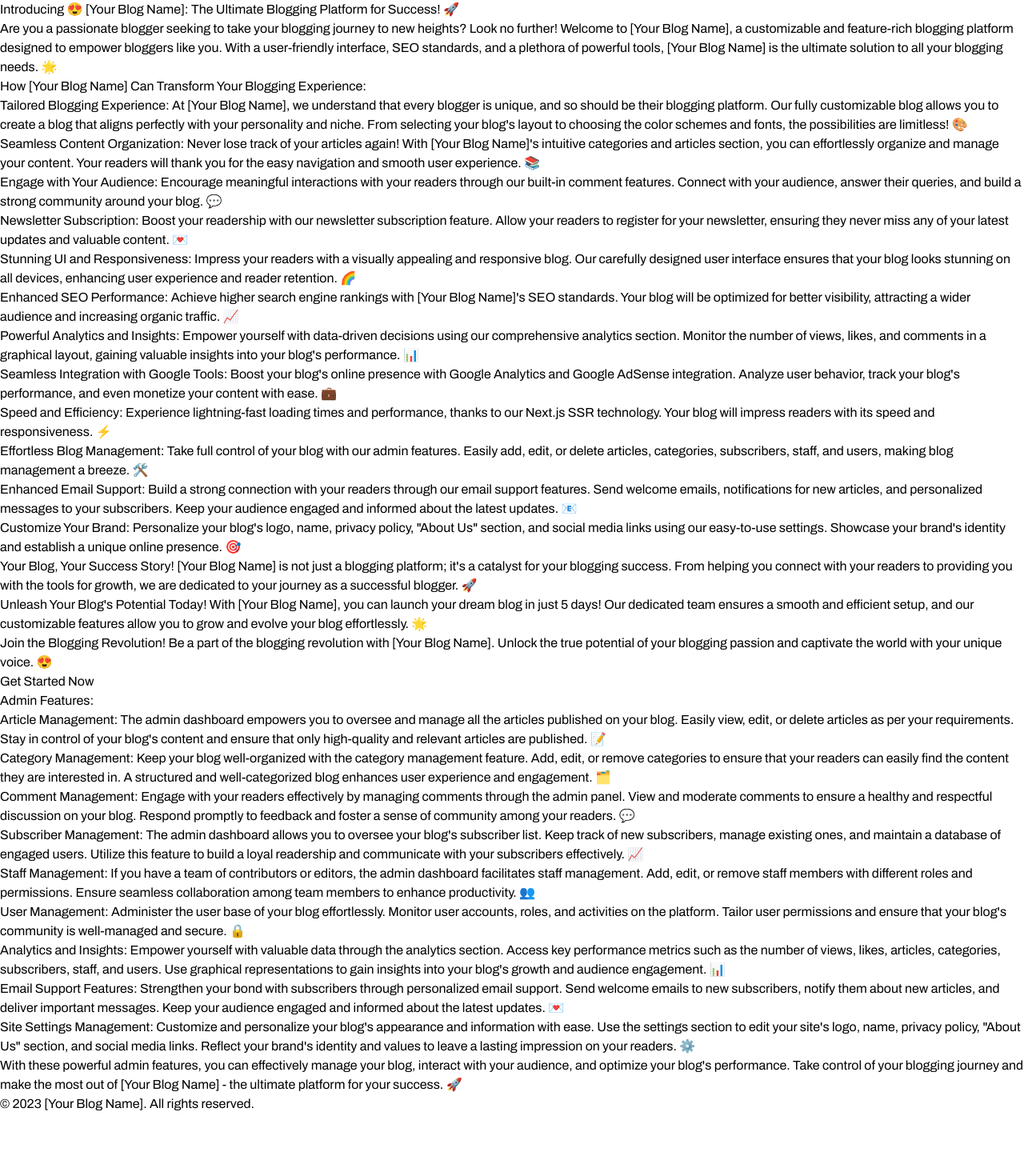
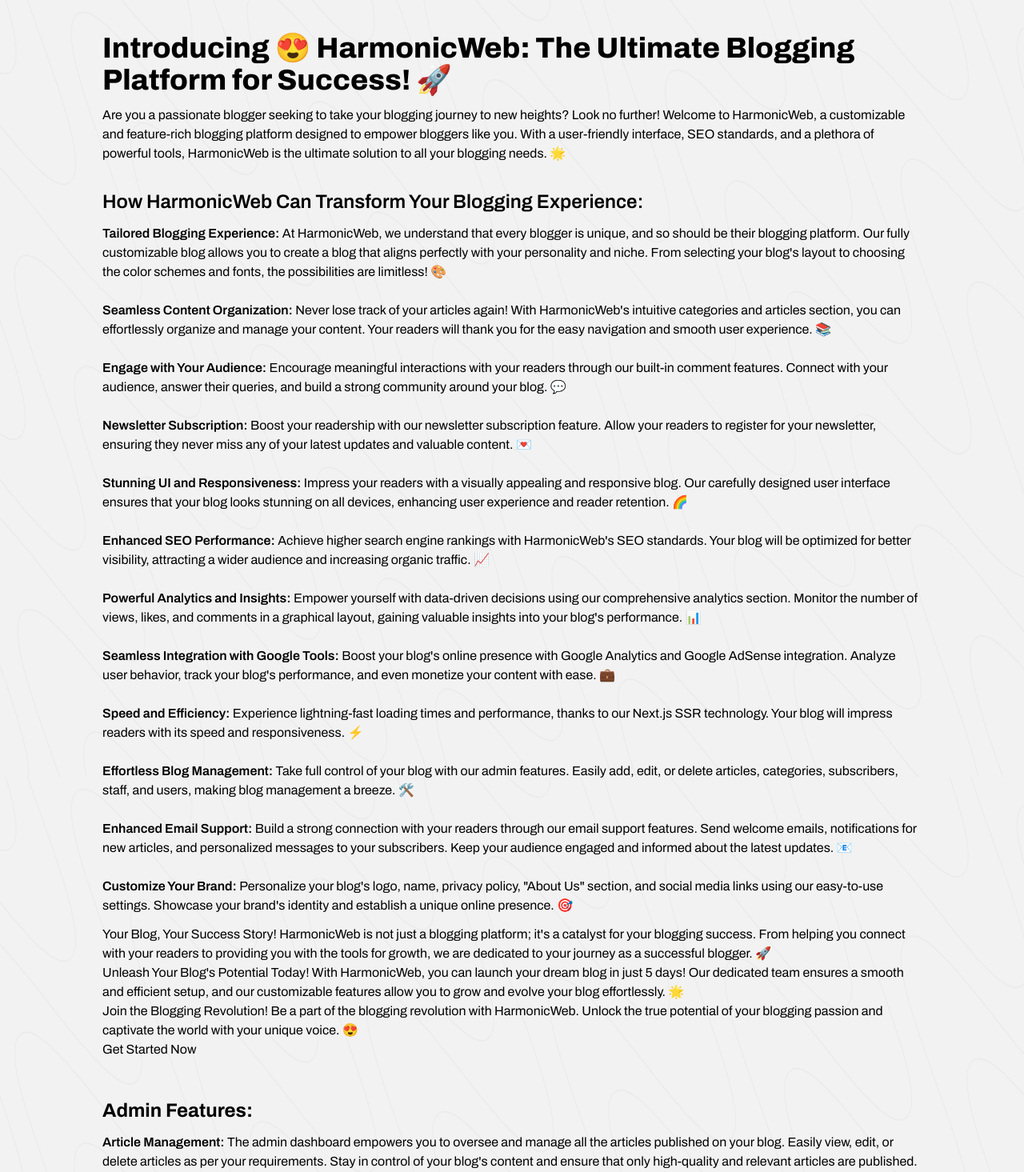
Before and after one commit to Stevolisis/harmonic-web, a Next.js app: page / in a window 1280 px wide. Shown: the top 1465 px of the page at 80% size. Before the commit the page ends 1392 px from the top, so only its background shows below. Built offline with nearby package versions, Linux system fonts and the light colour scheme.

Commit message:
tailwind no utility error fixed by fixing content path to src/

```diff
--- a/src/pages/index.js
+++ b/src/pages/index.js
@@ -1,51 +1,80 @@
+import Head from 'next/head'
 import Image from 'next/image'
 
 export default function Home() {
   return (
-      <main>
+    <>
+        <Head>
+      <meta charSet="UTF-8"/>
+      <meta name="viewport" content="width=device-width, initial-scale=1.0"/>
+      <meta httpEquiv="X-UA-Compatible" content="ie=edge"/>
+      <title>Introducing 😍 HarmonicWeb: The Ultimate Blogging Platform for Success! 🚀</title>
+      <meta name="description" content="Are you a passionate blogger seeking to take your blogging journey to new heights? Look no further! Welcome to HarmonicWeb, a customizable and feature-rich blogging platform designed to empower bloggers like you. With a user-friendly interface, SEO standards, and a plethora of powerful tools, HarmonicWeb is the ultimate solution to all your blogging needs. 🌟"/>
+      <meta name="keywords" content="blogging platform, blog, bloggers, customizable, feature-rich, user-friendly, SEO, technology blog, tech news, updates, insights"/>
+      <link rel="icon" href="/logo.png"/>
+      <meta name="theme-color" content="#177C65"/>
+      <meta property="og:title" content="Introducing 😍 HarmonicWeb: The Ultimate Blogging Platform for Success! 🚀"/>
+      <meta property="og:type" content="website"/>
+      <meta property="og:url" content="https://harmonic-web.vercel.app"/>
+      <meta property="og:image" content="/logo.png"/>
+      <meta property="og:description" content="Are you a passionate blogger seeking to take your blogging journey to new heights? Look no further! Welcome to HarmonicWeb, a customizable and feature-rich blogging platform designed to empower bloggers like you. With a user-friendly interface, SEO standards, and a plethora of powerful tools, HarmonicWeb is the ultimate solution to all your blogging needs. 🌟"/>
+      <meta name="twitter:card" content="summary_large_image"/>
+      <meta name="twitter:title" content="Introducing 😍 HarmonicWeb: The Ultimate Blogging Platform for Success! 🚀"/>
+      <meta name="twitter:image" content="/logo.png"/>
+      <meta name="twitter:description" content="Are you a passionate blogger seeking to take your blogging journey to new heights? Look no further! Welcome to HarmonicWeb, a customizable and feature-rich blogging platform designed to empower bloggers like you. With a user-friendly interface, SEO standards, and a plethora of powerful tools, HarmonicWeb is the ultimate solution to all your blogging needs. 🌟"/>
+  </Head>
+
+
+
+    <main className='py-10 px-7 md:px-32 bg-communitywave bg-bgLight'>
         <header>
-          <h1>Introducing 😍 [Your Blog Name]: The Ultimate Blogging Platform for Success! 🚀</h1>
-          <p>Are you a passionate blogger seeking to take your blogging journey to new heights? Look no further! Welcome to [Your Blog Name], a customizable and feature-rich blogging platform designed to empower bloggers like you. With a user-friendly interface, SEO standards, and a plethora of powerful tools, [Your Blog Name] is the ultimate solution to all your blogging needs. 🌟</p>
-          <p>How [Your Blog Name] Can Transform Your Blogging Experience:</p>
+          <h1 className='text-4xl font-ArchivoExtraBold'>Introducing 😍 HarmonicWeb: The Ultimate Blogging Platform for Success! 🚀</h1>
+          <p className='py-3'>Are you a passionate blogger seeking to take your blogging journey to new heights? Look no further! Welcome to HarmonicWeb, a customizable and feature-rich blogging platform designed to empower bloggers like you. With a user-friendly interface, SEO standards, and a plethora of powerful tools, HarmonicWeb is the ultimate solution to all your blogging needs. 🌟</p>
+
+
+          <h3 className='text-2xl font-ArchivoSemiBold mt-5'>How HarmonicWeb Can Transform Your Blogging Experience:</h3>
+
           <ul>
-              <li>Tailored Blogging Experience: At [Your Blog Name], we understand that every blogger is unique, and so should be their blogging platform. Our fully customizable blog allows you to create a blog that aligns perfectly with your personality and niche. From selecting your blog's layout to choosing the color schemes and fonts, the possibilities are limitless! 🎨</li>
-              <li>Seamless Content Organization: Never lose track of your articles again! With [Your Blog Name]'s intuitive categories and articles section, you can effortlessly organize and manage your content. Your readers will thank you for the easy navigation and smooth user experience. 📚</li>
-              <li>Engage with Your Audience: Encourage meaningful interactions with your readers through our built-in comment features. Connect with your audience, answer their queries, and build a strong community around your blog. 💬</li>
-              <li>Newsletter Subscription: Boost your readership with our newsletter subscription feature. Allow your readers to register for your newsletter, ensuring they never miss any of your latest updates and valuable content. 💌</li>
-              <li>Stunning UI and Responsiveness: Impress your readers with a visually appealing and responsive blog. Our carefully designed user interface ensures that your blog looks stunning on all devices, enhancing user experience and reader retention. 🌈</li>
-              <li>Enhanced SEO Performance: Achieve higher search engine rankings with [Your Blog Name]'s SEO standards. Your blog will be optimized for better visibility, attracting a wider audience and increasing organic traffic. 📈</li>
-              <li>Powerful Analytics and Insights: Empower yourself with data-driven decisions using our comprehensive analytics section. Monitor the number of views, likes, and comments in a graphical layout, gaining valuable insights into your blog's performance. 📊</li>
-              <li>Seamless Integration with Google Tools: Boost your blog's online presence with Google Analytics and Google AdSense integration. Analyze user behavior, track your blog's performance, and even monetize your content with ease. 💼</li>
-              <li>Speed and Efficiency: Experience lightning-fast loading times and performance, thanks to our Next.js SSR technology. Your blog will impress readers with its speed and responsiveness. ⚡</li>
-              <li>Effortless Blog Management: Take full control of your blog with our admin features. Easily add, edit, or delete articles, categories, subscribers, staff, and users, making blog management a breeze. 🛠️</li>
-              <li>Enhanced Email Support: Build a strong connection with your readers through our email support features. Send welcome emails, notifications for new articles, and personalized messages to your subscribers. Keep your audience engaged and informed about the latest updates. 📧</li>
-              <li>Customize Your Brand: Personalize your blog's logo, name, privacy policy, "About Us" section, and social media links using our easy-to-use settings. Showcase your brand's identity and establish a unique online presence. 🎯</li>
+              <li className='py-3'><span className='font-ArchivoSemiBold'>Tailored Blogging Experience:</span> At HarmonicWeb, we understand that every blogger is unique, and so should be their blogging platform. Our fully customizable blog allows you to create a blog that aligns perfectly with your personality and niche. From selecting your blog's layout to choosing the color schemes and fonts, the possibilities are limitless! 🎨</li>
+              <li className='py-3'><span className='font-ArchivoSemiBold'>Seamless Content Organization:</span> Never lose track of your articles again! With HarmonicWeb's intuitive categories and articles section, you can effortlessly organize and manage your content. Your readers will thank you for the easy navigation and smooth user experience. 📚</li>
+              <li className='py-3'><span className='font-ArchivoSemiBold'>Engage with Your Audience:</span> Encourage meaningful interactions with your readers through our built-in comment features. Connect with your audience, answer their queries, and build a strong community around your blog. 💬</li>
+              <li className='py-3'><span className='font-ArchivoSemiBold'>Newsletter Subscription:</span> Boost your readership with our newsletter subscription feature. Allow your readers to register for your newsletter, ensuring they never miss any of your latest updates and valuable content. 💌</li>
+              <li className='py-3'><span className='font-ArchivoSemiBold'>Stunning UI and Responsiveness:</span> Impress your readers with a visually appealing and responsive blog. Our carefully designed user interface ensures that your blog looks stunning on all devices, enhancing user experience and reader retention. 🌈</li>
+              <li className='py-3'><span className='font-ArchivoSemiBold'>Enhanced SEO Performance:</span> Achieve higher search engine rankings with HarmonicWeb's SEO standards. Your blog will be optimized for better visibility, attracting a wider audience and increasing organic traffic. 📈</li>
+              <li className='py-3'><span className='font-ArchivoSemiBold'>Powerful Analytics and Insights:</span> Empower yourself with data-driven decisions using our comprehensive analytics section. Monitor the number of views, likes, and comments in a graphical layout, gaining valuable insights into your blog's performance. 📊</li>
+              <li className='py-3'><span className='font-ArchivoSemiBold'>Seamless Integration with Google Tools:</span> Boost your blog's online presence with Google Analytics and Google AdSense integration. Analyze user behavior, track your blog's performance, and even monetize your content with ease. 💼</li>
+              <li className='py-3'><span className='font-ArchivoSemiBold'>Speed and Efficiency:</span> Experience lightning-fast loading times and performance, thanks to our Next.js SSR technology. Your blog will impress readers with its speed and responsiveness. ⚡</li>
+              <li className='py-3'><span className='font-ArchivoSemiBold'>Effortless Blog Management:</span> Take full control of your blog with our admin features. Easily add, edit, or delete articles, categories, subscribers, staff, and users, making blog management a breeze. 🛠️</li>
+              <li className='py-3'><span className='font-ArchivoSemiBold'>Enhanced Email Support:</span> Build a strong connection with your readers through our email support features. Send welcome emails, notifications for new articles, and personalized messages to your subscribers. Keep your audience engaged and informed about the latest updates. 📧</li>
+              <li className='py-3'><span className='font-ArchivoSemiBold'>Customize Your Brand:</span> Personalize your blog's logo, name, privacy policy, "About Us" section, and social media links using our easy-to-use settings. Showcase your brand's identity and establish a unique online presence. 🎯</li>
           </ul>
-          <p>Your Blog, Your Success Story! [Your Blog Name] is not just a blogging platform; it's a catalyst for your blogging success. From helping you connect with your readers to providing you with the tools for growth, we are dedicated to your journey as a successful blogger. 🚀</p>
-          <p>Unleash Your Blog's Potential Today! With [Your Blog Name], you can launch your dream blog in just 5 days! Our dedicated team ensures a smooth and efficient setup, and our customizable features allow you to grow and evolve your blog effortlessly. 🌟</p>
-          <p>Join the Blogging Revolution! Be a part of the blogging revolution with [Your Blog Name]. Unlock the true potential of your blogging passion and captivate the world with your unique voice. 😍</p>
+
+          <p>Your Blog, Your Success Story! HarmonicWeb is not just a blogging platform; it's a catalyst for your blogging success. From helping you connect with your readers to providing you with the tools for growth, we are dedicated to your journey as a successful blogger. 🚀</p>
+          <p>Unleash Your Blog's Potential Today! With HarmonicWeb, you can launch your dream blog in just 5 days! Our dedicated team ensures a smooth and efficient setup, and our customizable features allow you to grow and evolve your blog effortlessly. 🌟</p>
+          <p>Join the Blogging Revolution! Be a part of the blogging revolution with HarmonicWeb. Unlock the true potential of your blogging passion and captivate the world with your unique voice. 😍</p>
           <button>Get Started Now</button>
       </header>
 
-      <section>
-          <h2>Admin Features:</h2>
+      <section className='mt-12'>
+          <h2 className=' font-ArchivoBold text-2xl'>Admin Features:</h2>
           <ul>
-              <li>Article Management: The admin dashboard empowers you to oversee and manage all the articles published on your blog. Easily view, edit, or delete articles as per your requirements. Stay in control of your blog's content and ensure that only high-quality and relevant articles are published. 📝</li>
-              <li>Category Management: Keep your blog well-organized with the category management feature. Add, edit, or remove categories to ensure that your readers can easily find the content they are interested in. A structured and well-categorized blog enhances user experience and engagement. 🗂️</li>
-              <li>Comment Management: Engage with your readers effectively by managing comments through the admin panel. View and moderate comments to ensure a healthy and respectful discussion on your blog. Respond promptly to feedback and foster a sense of community among your readers. 💬</li>
-              <li>Subscriber Management: The admin dashboard allows you to oversee your blog's subscriber list. Keep track of new subscribers, manage existing ones, and maintain a database of engaged users. Utilize this feature to build a loyal readership and communicate with your subscribers effectively. 📈</li>
-              <li>Staff Management: If you have a team of contributors or editors, the admin dashboard facilitates staff management. Add, edit, or remove staff members with different roles and permissions. Ensure seamless collaboration among team members to enhance productivity. 👥</li>
-              <li>User Management: Administer the user base of your blog effortlessly. Monitor user accounts, roles, and activities on the platform. Tailor user permissions and ensure that your blog's community is well-managed and secure. 🔒</li>
-              <li>Analytics and Insights: Empower yourself with valuable data through the analytics section. Access key performance metrics such as the number of views, likes, articles, categories, subscribers, staff, and users. Use graphical representations to gain insights into your blog's growth and audience engagement. 📊</li>
-              <li>Email Support Features: Strengthen your bond with subscribers through personalized email support. Send welcome emails to new subscribers, notify them about new articles, and deliver important messages. Keep your audience engaged and informed about the latest updates. 💌</li>
-              <li>Site Settings Management: Customize and personalize your blog's appearance and information with ease. Use the settings section to edit your site's logo, name, privacy policy, "About Us" section, and social media links. Reflect your brand's identity and values to leave a lasting impression on your readers. ⚙️</li>
+              <li className='py-3'><span className='font-ArchivoSemiBold'>Article Management:</span> The admin dashboard empowers you to oversee and manage all the articles published on your blog. Easily view, edit, or delete articles as per your requirements. Stay in control of your blog's content and ensure that only high-quality and relevant articles are published. 📝</li>
+              <li className='py-3'><span className='font-ArchivoSemiBold'>Category Management:</span> Keep your blog well-organized with the category management feature. Add, edit, or remove categories to ensure that your readers can easily find the content they are interested in. A structured and well-categorized blog enhances user experience and engagement. 🗂️</li>
+              <li className='py-3'><span className='font-ArchivoSemiBold'>Comment Management:</span> Engage with your readers effectively by managing comments through the admin panel. View and moderate comments to ensure a healthy and respectful discussion on your blog. Respond promptly to feedback and foster a sense of community among your readers. 💬</li>
+              <li className='py-3'><span className='font-ArchivoSemiBold'>Subscriber Management:</span> The admin dashboard allows you to oversee your blog's subscriber list. Keep track of new subscribers, manage existing ones, and maintain a database of engaged users. Utilize this feature to build a loyal readership and communicate with your subscribers effectively. 📈</li>
+              <li className='py-3'><span className='font-ArchivoSemiBold'>Staff Management:</span> If you have a team of contributors or editors, the admin dashboard facilitates staff management. Add, edit, or remove staff members with different roles and permissions. Ensure seamless collaboration among team members to enhance productivity. 👥</li>
+              <li className='py-3'><span className='font-ArchivoSemiBold'>User Management:</span> Administer the user base of your blog effortlessly. Monitor user accounts, roles, and activities on the platform. Tailor user permissions and ensure that your blog's community is well-managed and secure. 🔒</li>
+              <li className='py-3'><span className='font-ArchivoSemiBold'>Analytics and Insights:</span> Empower yourself with valuable data through the analytics section. Access key performance metrics such as the number of views, likes, articles, categories, subscribers, staff, and users. Use graphical representations to gain insights into your blog's growth and audience engagement. 📊</li>
+              <li className='py-3'><span className='font-ArchivoSemiBold'>Email Support Features:</span> Strengthen your bond with subscribers through personalized email support. Send welcome emails to new subscribers, notify them about new articles, and deliver important messages. Keep your audience engaged and informed about the latest updates. 💌</li>
+              <li className='py-3'><span className='font-ArchivoSemiBold'>Site Settings Management:</span> Customize and personalize your blog's appearance and information with ease. Use the settings section to edit your site's logo, name, privacy policy, "About Us" section, and social media links. Reflect your brand's identity and values to leave a lasting impression on your readers. ⚙️</li>
           </ul>
-          <p>With these powerful admin features, you can effectively manage your blog, interact with your audience, and optimize your blog's performance. Take control of your blogging journey and make the most out of [Your Blog Name] - the ultimate platform for your success. 🚀</p>
+          <p>With these powerful admin features, you can effectively manage your blog, interact with your audience, and optimize your blog's performance. Take control of your blogging journey and make the most out of HarmonicWeb - the ultimate platform for your success. 🚀</p>
       </section>
 
       <footer>
-          <p>© 2023 [Your Blog Name]. All rights reserved.</p>
+          <p>© 2023 HarmonicWeb. All rights reserved.</p>
       </footer>
     </main>
+    </>
   )
 }
--- a/tailwind.config.js
+++ b/tailwind.config.js
@@ -1,9 +1,9 @@
 /** @type {import('tailwindcss').Config} */
 module.exports = {
   content: [
-    './pages/**/*.{js,ts,jsx,tsx,mdx}',
-    './components/**/*.{js,ts,jsx,tsx,mdx}',
-    './app/**/*.{js,ts,jsx,tsx,mdx}',
+    './src/pages/**/*.{js,ts,jsx,tsx,mdx}',
+    './src/components/**/*.{js,ts,jsx,tsx,mdx}',
+    './src/app/**/*.{js,ts,jsx,tsx,mdx}',
   ],
   theme: {
     extend: {
@@ -27,7 +27,10 @@ module.exports = {
       },
       screens:{
         md:'800px'
-      }
+      },
+      backgroundImage: {
+        'communitywave': "url('/communitywave.png')",
+      },
     },
   },
   plugins: [],
```
